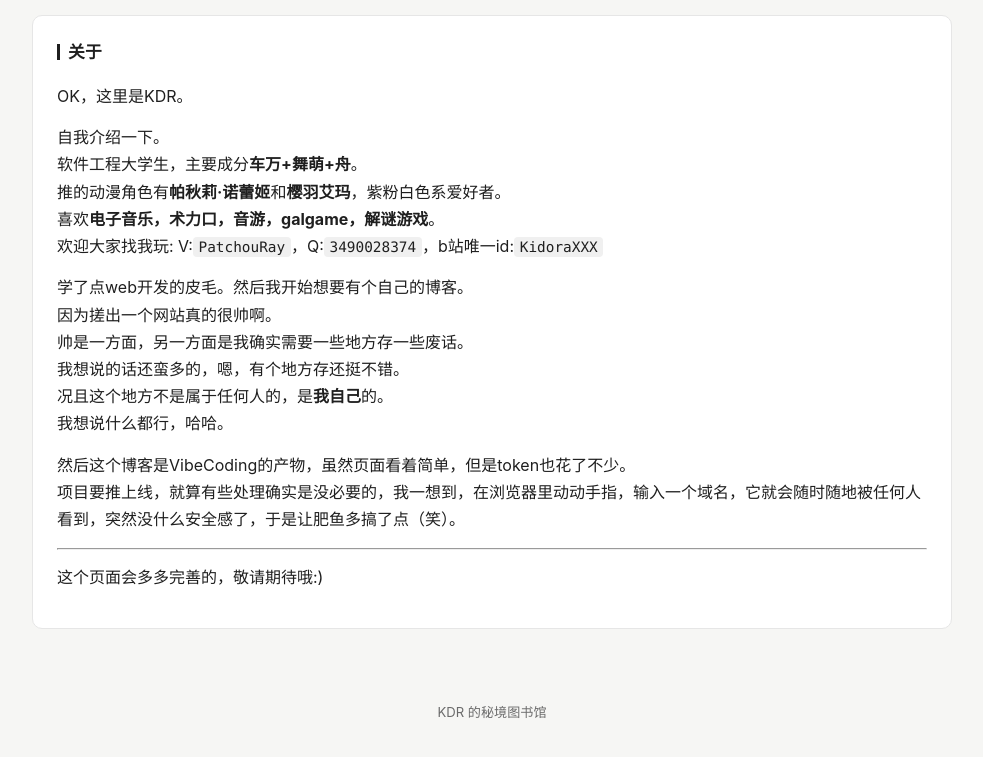
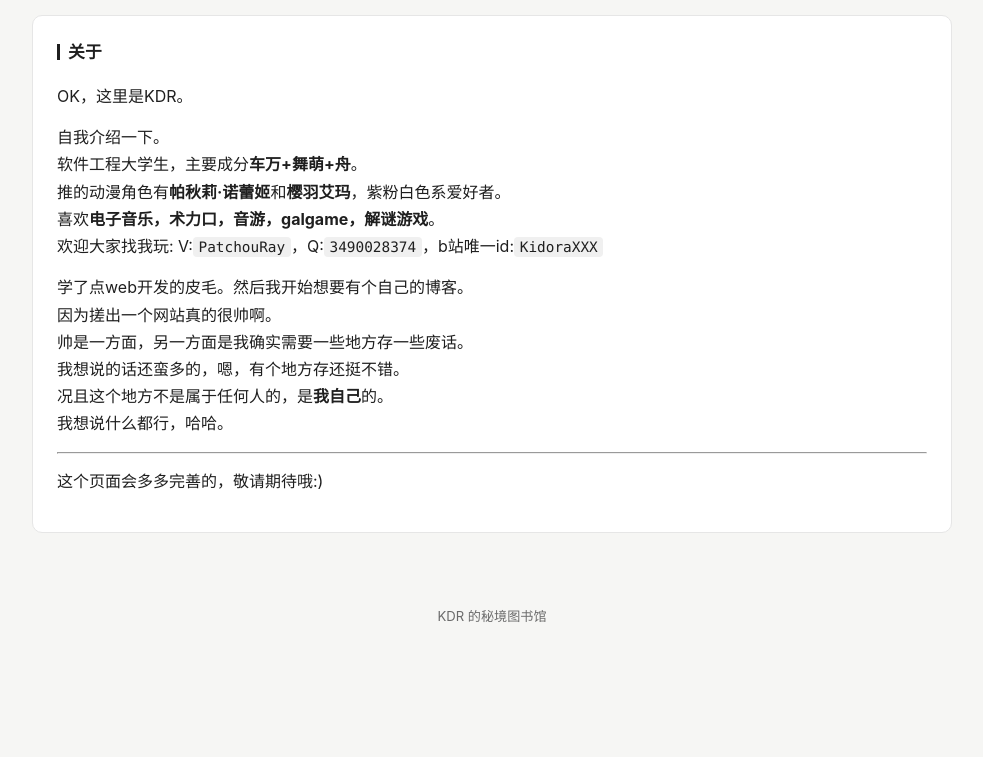
Before and after one commit to KidoraXXX/hidden-side-kdr, an Astro site in the folder static-site/: page /about in a window 1280 px wide. Shown: the part 531-1288 px from the top of the page, without its empty margins (148-1131 px from the left). After the commit the page ends 1198 px from the top, so only its background shows below. Built offline with nearby package versions, Linux system fonts and the light colour scheme; Astro itself is replaced by a stand-in of ours.

Commit message:
deploy: static-site (28 files)

```diff
--- a/static-site/src/md/about.md
+++ b/static-site/src/md/about.md
@@ -32,9 +32,6 @@ OK，这里是KDR。
 况且这个地方不是属于任何人的，是<b>我自己</b>的。
 我想说什么都行，哈哈。
 
-然后这个博客是VibeCoding的产物，虽然页面看着简单，但是token也花了不少。
-项目要推上线，就算有些处理确实是没必要的，我一想到，在浏览器里动动手指，输入一个域名，它就会随时随地被任何人看到，突然没什么安全感了，于是让肥鱼多搞了点（笑）。
-
 ---
 
 这个页面会多多完善的，敬请期待哦:)
```
